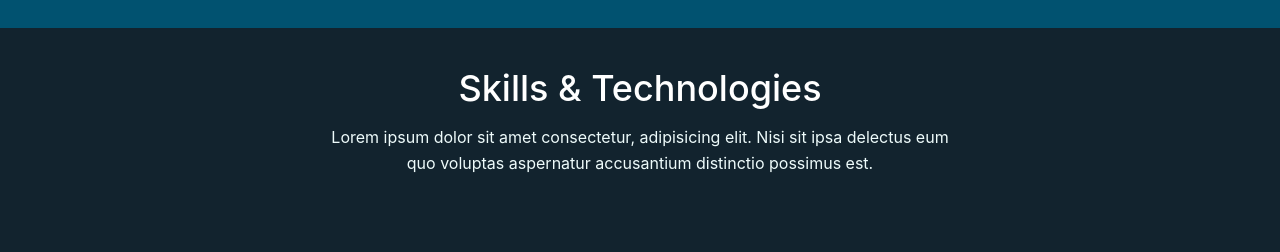
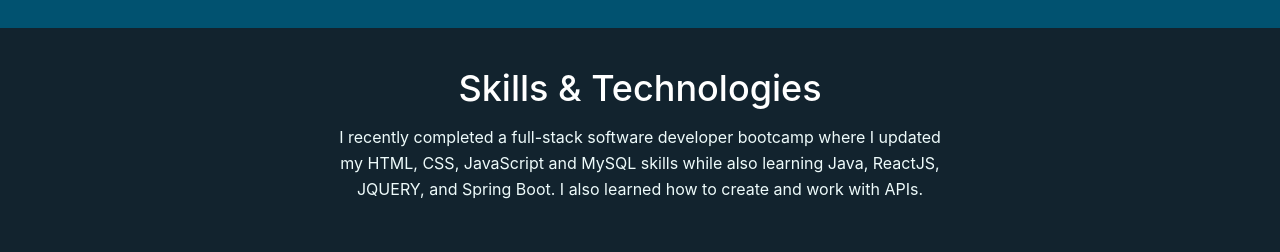
Before and after one commit to jmslynn/react-portfolio, a React (Create React App) app: page / in a window 1280 px wide. Shown: the part 1240-1492 px from the top of the page. Built offline with nearby package versions, Linux system fonts and the light colour scheme.

Commit message:
Update Skills.js

```diff
--- a/src/components/Skills.js
+++ b/src/components/Skills.js
@@ -12,9 +12,7 @@
             Skills &amp; Technologies
           </h1>
           <p className="text-base leading-relaxed xl:w-2/4 lg:w-3/4 mx-auto">
-            Lorem ipsum dolor sit amet consectetur, adipisicing elit. Nisi sit
-            ipsa delectus eum quo voluptas aspernatur accusantium distinctio
-            possimus est.
+            I recently completed a full-stack software developer bootcamp where I updated my HTML, CSS, JavaScript and MySQL skills while also learning Java, ReactJS, JQUERY, and Spring Boot. I also learned how to create and work with APIs.
           </p>
         </div>
         <div className="flex flex-wrap lg:w-4/5 sm:mx-auto sm:mb-2 -mx-2">
```
